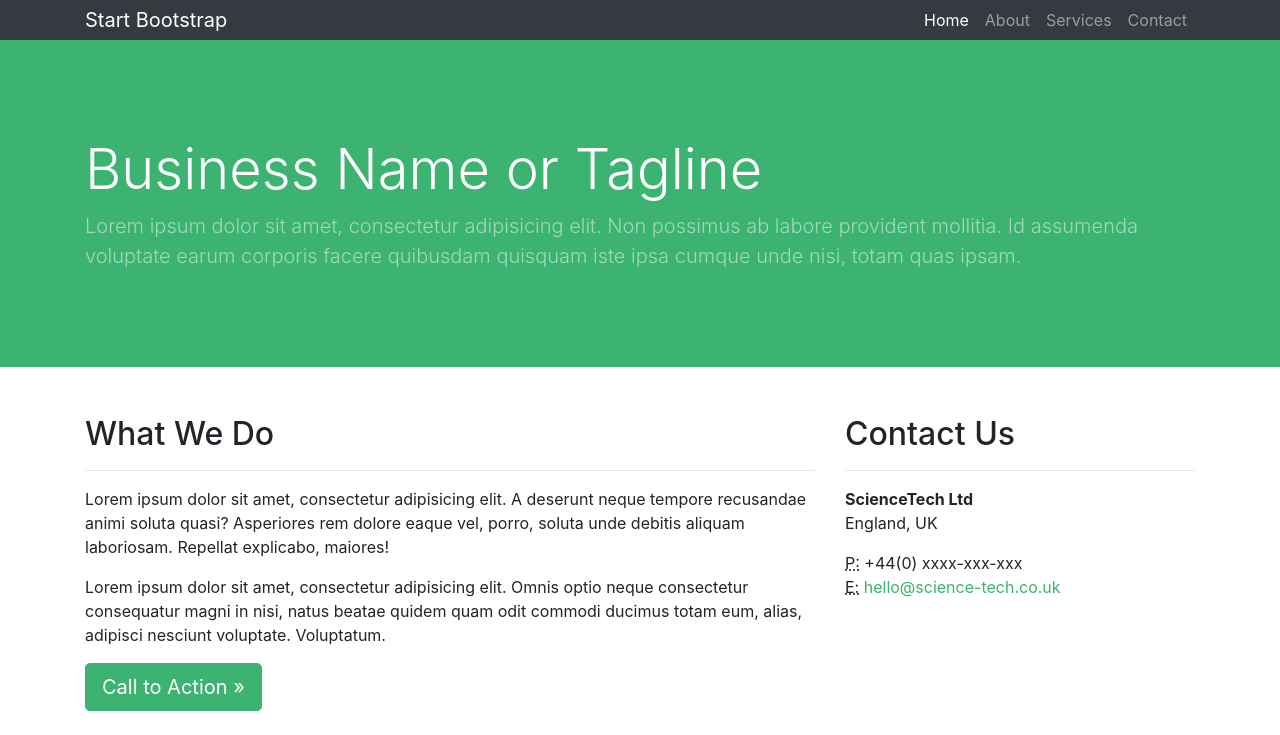
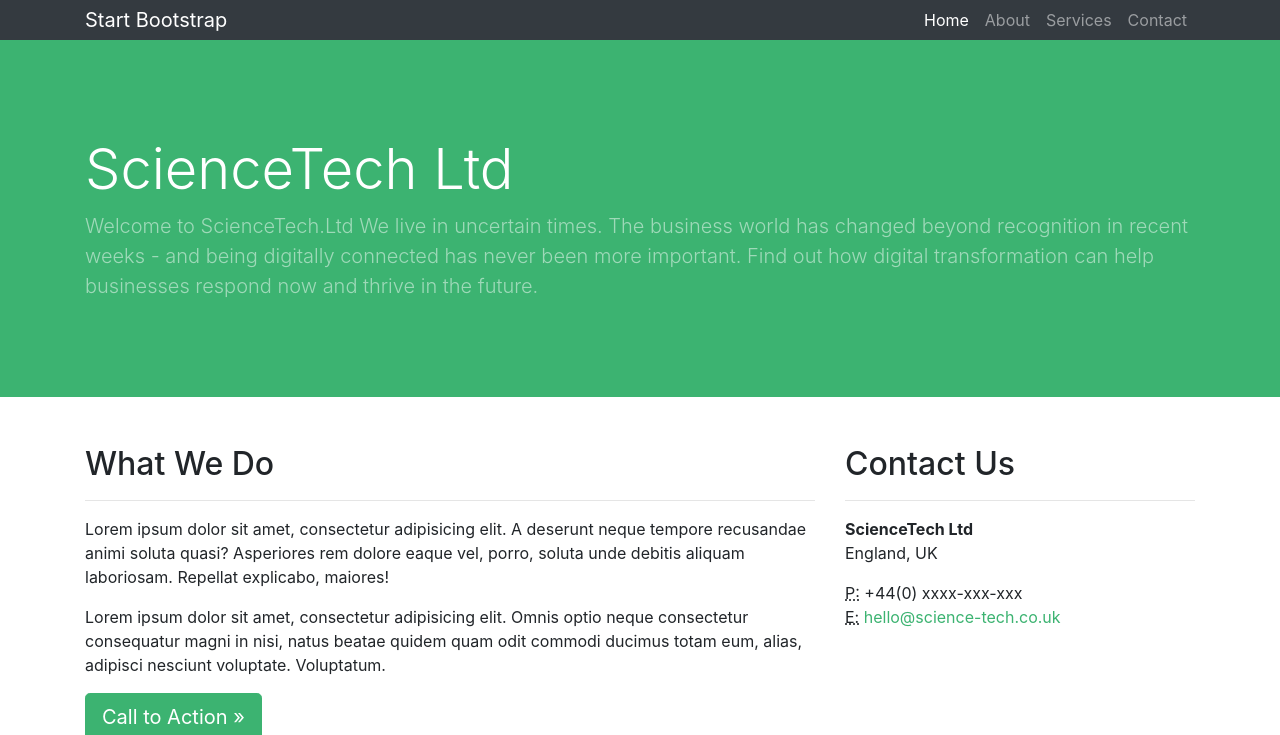
Before and after one commit to sciencetechuk/sciencetechuk.github.io, a Jekyll site: the page built from index.html, in a window 1280 px wide and 900 px high, cut to the strip 0-735 px from the top of the window. Built offline with Jekyll 4.4.1, drawn with Linux system fonts in a browser that asks for light colours.

Commit message:
Update header.html

```diff
--- a/_includes/header.html
+++ b/_includes/header.html
@@ -4,13 +4,12 @@
     <div class="row h-100 align-items-center">
       <div class="col-lg-12">
         <h1 class="display-4 text-white mt-5 mb-2">
-          Business Name or Tagline
+          ScienceTech Ltd
         </h1>
         <p class="lead mb-5 text-white-50">
-          Lorem ipsum dolor sit amet, consectetur adipisicing elit. Non possimus
-          ab labore provident mollitia. Id assumenda voluptate earum corporis
-          facere quibusdam quisquam iste ipsa cumque unde nisi, totam quas
-          ipsam.
+          Welcome to ScienceTech.Ltd
+
+          We live in uncertain times. The business world has changed beyond recognition in recent weeks - and being digitally connected has never been more important. Find out how digital transformation can help businesses respond now and thrive in the future.
         </p>
       </div>
     </div>
```
